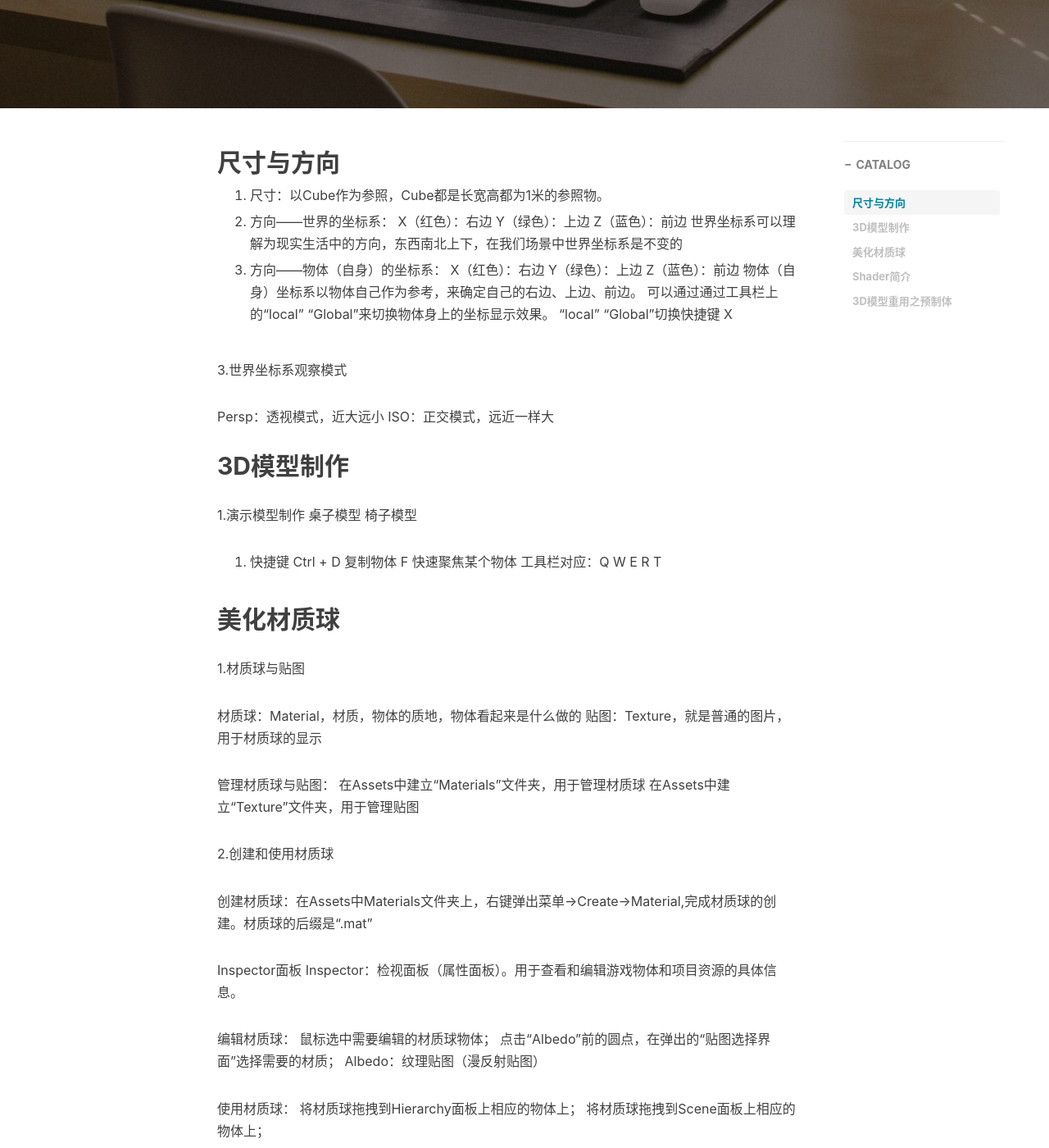
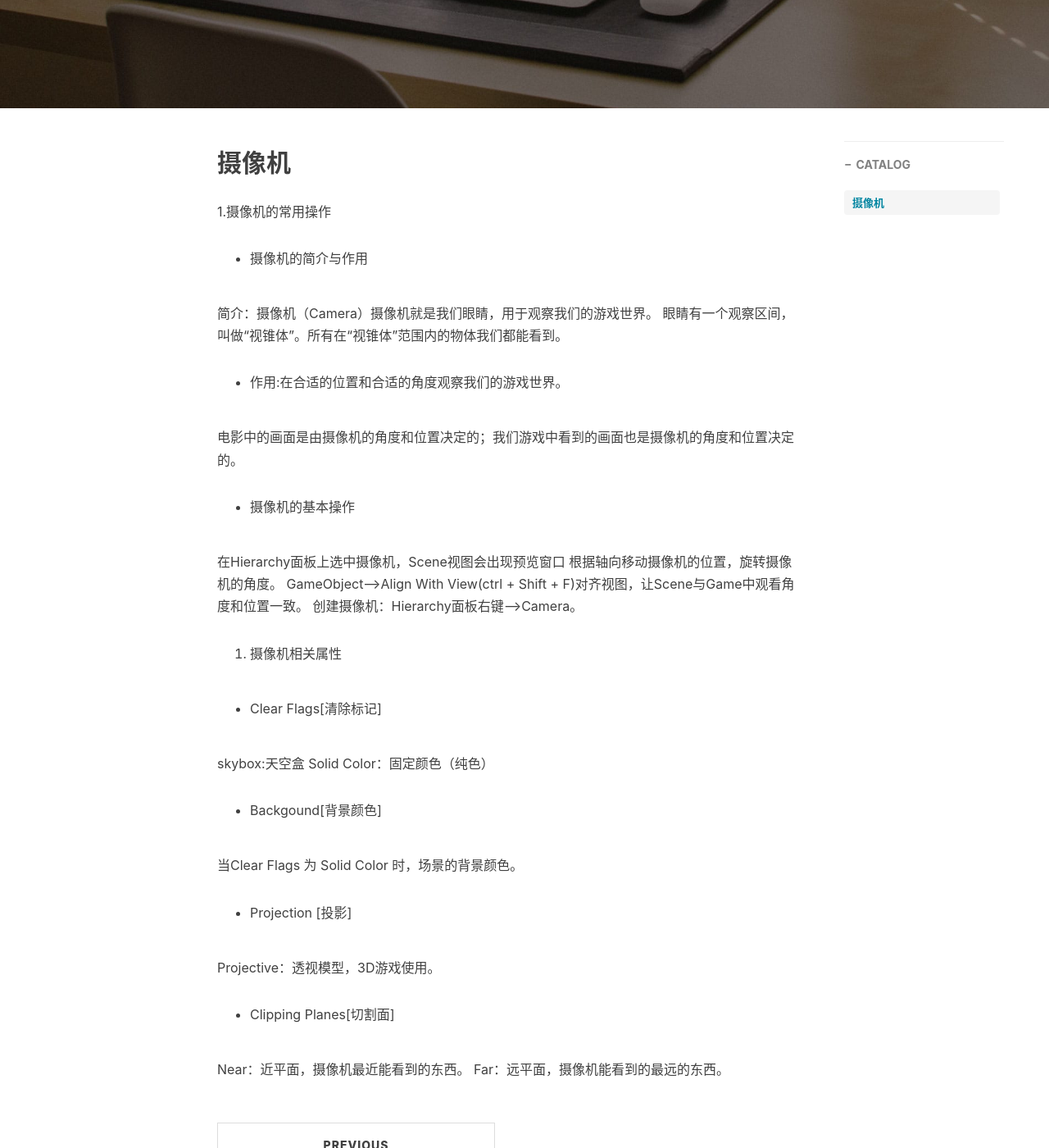
Before and after one commit to AIaimuti/aiaimuti.github.io, a Jekyll site: the page built from _posts/2020-4-4-Basic_components.md, in a window 1280 px wide and 1400 px high, scrolled down 391 px. Shown: the whole window at 82% size. Built offline with Jekyll 4.4.1, drawn with Linux system fonts in a browser that asks for light colours; nearby versions of some CDN libraries; comment, search, counter and statistics services are not loaded; some of the changed text lies outside the part shown.

Commit message:
Update 2020-4-4-Basic_components.md

```diff
--- a/_posts/2020-4-4-Basic_components.md
+++ b/_posts/2020-4-4-Basic_components.md
@@ -10,106 +10,42 @@ tags:
     - Unity 3D
 ---
 
-## 尺寸与方向
+## 摄像机
 
-1. 尺寸：以Cube作为参照，Cube都是长宽高都为1米的参照物。
+1.摄像机的常用操作
 
-2. 方向——世界的坐标系：
-X（红色）：右边
-Y（绿色）：上边
-Z（蓝色）：前边
-世界坐标系可以理解为现实生活中的方向，东西南北上下，在我们场景中世界坐标系是不变的
++ 摄像机的简介与作用
 
-2. 方向——物体（自身）的坐标系：
-X（红色）：右边
-Y（绿色）：上边
-Z（蓝色）：前边
-物体（自身）坐标系以物体自己作为参考，来确定自己的右边、上边、前边。
-可以通过通过工具栏上的“local” “Global”来切换物体身上的坐标显示效果。
-“local” “Global”切换快捷键 X
+简介：摄像机（Camera）摄像机就是我们眼睛，用于观察我们的游戏世界。
+眼睛有一个观察区间，叫做“视锥体”。所有在“视锥体”范围内的物体我们都能看到。
 
-3.世界坐标系观察模式
++ 作用:在合适的位置和合适的角度观察我们的游戏世界。
 
-Persp：透视模式，近大远小
-ISO：正交模式，远近一样大
+电影中的画面是由摄像机的角度和位置决定的；我们游戏中看到的画面也是摄像机的角度和位置决定的。
 
-## 3D模型制作
++ 摄像机的基本操作
 
-1.演示模型制作
-桌子模型
-椅子模型
+在Hierarchy面板上选中摄像机，Scene视图会出现预览窗口
+根据轴向移动摄像机的位置，旋转摄像机的角度。
+GameObject-->Align  With View(ctrl + Shift + F)对齐视图，让Scene与Game中观看角度和位置一致。
+创建摄像机：Hierarchy面板右键-->Camera。
 
-2. 快捷键
-Ctrl + D 复制物体
-F 快速聚焦某个物体
-工具栏对应：Q W E R T
+2. 摄像机相关属性
 
-## 美化材质球
++ Clear Flags[清除标记]
 
-1.材质球与贴图
+skybox:天空盒
+Solid Color：固定颜色（纯色）
 
-材质球：Material，材质，物体的质地，物体看起来是什么做的
-贴图：Texture，就是普通的图片，用于材质球的显示
++ Backgound[背景颜色]
 
-管理材质球与贴图：
-在Assets中建立“Materials”文件夹，用于管理材质球
-在Assets中建立“Texture”文件夹，用于管理贴图
+当Clear Flags 为 Solid Color 时，场景的背景颜色。
 
-2.创建和使用材质球
++ Projection [投影]
 
-创建材质球：在Assets中Materials文件夹上，右键弹出菜单->Create->Material,完成材质球的创建。材质球的后缀是“.mat”
+Projective：透视模型，3D游戏使用。
 
-Inspector面板
-Inspector：检视面板（属性面板）。用于查看和编辑游戏物体和项目资源的具体信息。
++ Clipping Planes[切割面]
 
-编辑材质球：
-鼠标选中需要编辑的材质球物体；
-点击“Albedo”前的圆点，在弹出的“贴图选择界面”选择需要的材质；
-Albedo：纹理贴图（漫反射贴图）
-
-使用材质球：
-将材质球拖拽到Hierarchy面板上相应的物体上；
-将材质球拖拽到Scene面板上相应的物体上；
-
-# Shader简介
-
-Shader：着色器。
-通过着色器来编辑材质球的效果。
-会写Shader的人才是真正的高手。
-
-贴图->Shader->材质球->模型
-
-## 3D模型重用之预制体
-
-1.父子关系与空物体
-
-空物体：Hierarchy右键面板->Create Empty创建一个空物体
-空物体好比是电脑上的文件夹，可用于资源管理
-
-父子关系：
-原则：移动父亲，儿子会跟着移动，就像移动电脑上的一个文件夹，文件夹中的资源会跟着一起移动，是一样的道理。
-在Hierarchy面板上任何两个物体都可以建立父子关系
-
-2. 预制体
-
-预制体简介：Prefab，预先准备好的物体，可以重复使用和利用。
-在游戏中什么地方用预制体？
-
-管理预制体：
-在Asserts中建立“Profabs”文件夹，用于管理预制体。
-
-创建预制体：
-直接将Hierarchy面板中的游戏物体拖拽到Project面板的Prefabs中，即可创建一个预制体。预制体的文件的后缀是“.prefabs”
-
-使用预制体
-直接将预制体拖拽到hierarchy面板；
-直接将预制体拖拽到Scenes面板；
-都可以在场景中创建一个相应的物体
-
-预制体与非预制体的区别：
-在hierarchy面板中非预制体的颜色是白的，预制体的颜色是蓝色<br>
-在Inspector面板中，非预制体的图标是灰的，预制体的图标是蓝色的<br>
-在Inspector面板，预制体比非预制体多了一个profab选项
-
-预制体的好处
-编辑其中的一个，使用overides选项中的“apply all”，所有的全部改变
+Near：近平面，摄像机最近能看到的东西。
+Far：远平面，摄像机能看到的最远的东西。
```
